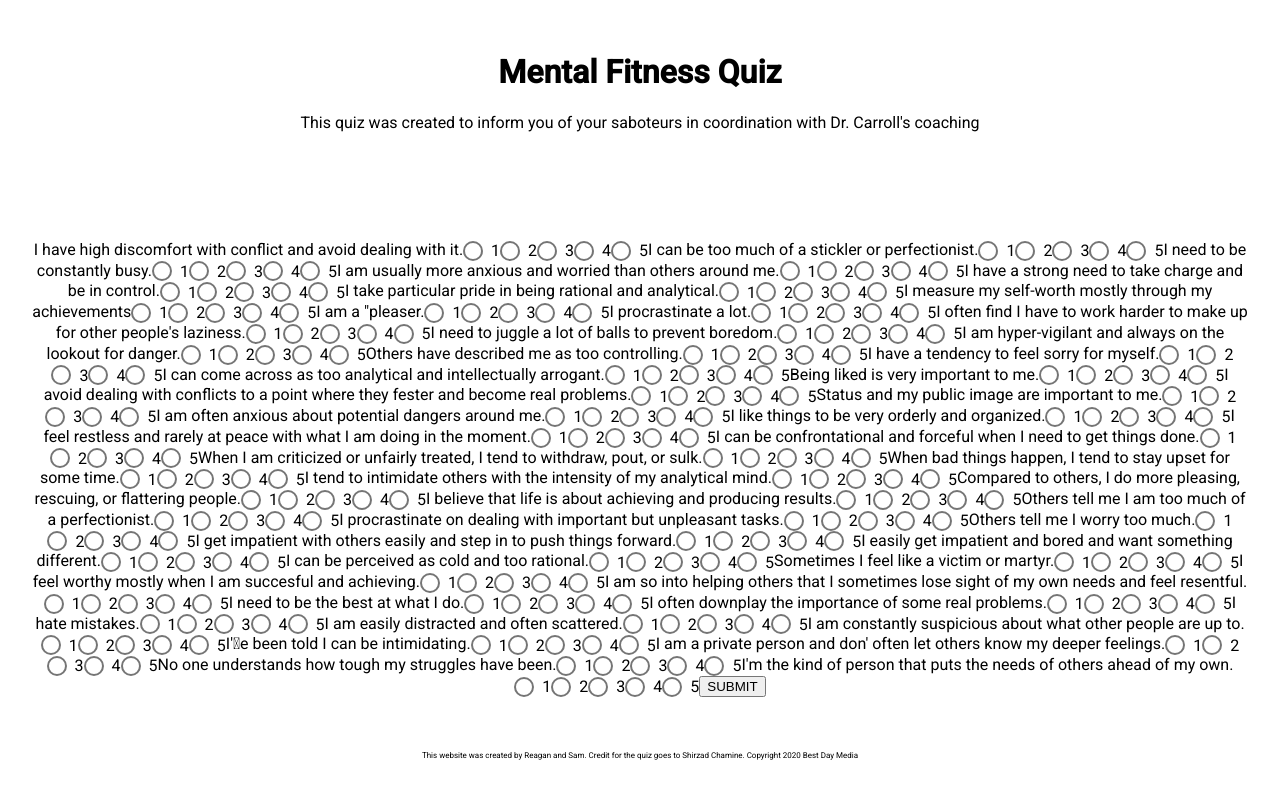
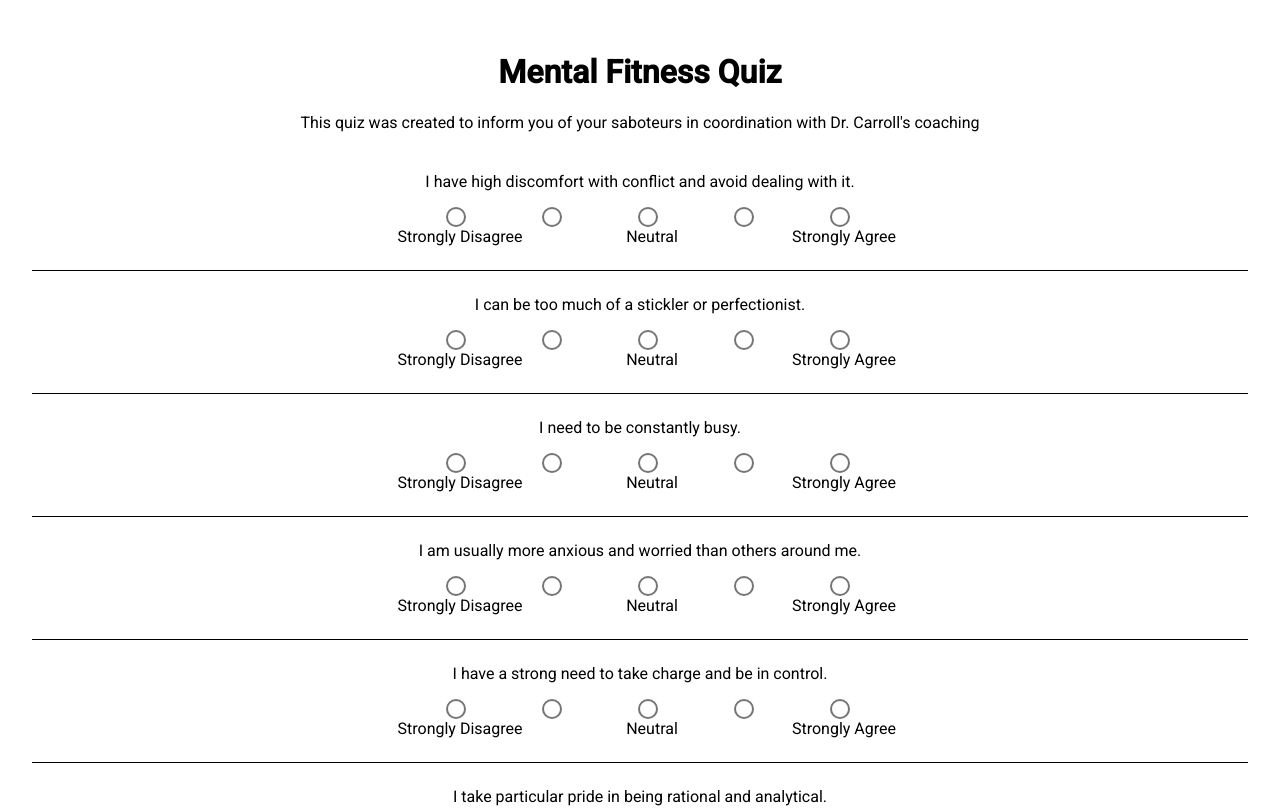
Before and after one commit to reaganhenke/mentalfitnessquiz, an Angular app: page /quiz in a window 1280 px wide. Shown: the top 808 px of the page. Built offline with nearby package versions, Linux system fonts and the light colour scheme.

Commit message:
style quiz and update formatting

```diff
--- a/src/app/app.module.ts
+++ b/src/app/app.module.ts
@@ -7,7 +7,8 @@ import { HeaderComponent } from './header/header.component';
 import { FooterComponent } from './footer/footer.component';
 import { BrowserAnimationsModule } from '@angular/platform-browser/animations';
 import { ReactiveFormsModule } from '@angular/forms';
-import { MatRadioModule } from '@angular/material/radio';
+import { MatRadioModule, MAT_RADIO_DEFAULT_OPTIONS } from '@angular/material/radio';
+import { MatButtonModule } from '@angular/material/button';
 import { QuizComponent } from './quiz/quiz.component';
 
 @NgModule({
@@ -22,9 +23,13 @@ import { QuizComponent } from './quiz/quiz.component';
     AppRoutingModule,
     BrowserAnimationsModule,
     ReactiveFormsModule,
-    MatRadioModule
+    MatRadioModule,
+    MatButtonModule
   ],
-  providers: [],
+  providers: [{
+    provide: MAT_RADIO_DEFAULT_OPTIONS,
+    useValue: { color: 'primary' },
+  }],
   bootstrap: [AppComponent]
 })
 export class AppModule { }
--- a/src/app/quiz/quiz.component.html
+++ b/src/app/quiz/quiz.component.html
@@ -1,20 +1,20 @@
 <form [formGroup]="quizForm">
-  <ng-container *ngFor="let question of questions; index as i">
+  <div class="question-group" *ngFor="let question of questions; index as i">
     <label id="radio-group-{{ i }}">{{ question.text }}</label>
     <mat-radio-group
-      class="radio-group"
+      class="mat-radio-group"
       formControlName="{{ question.text }}"
       attr.aria-labelledby="radio-group-{{ i }}"
     >
       <mat-radio-button
-        class="example-radio-button"
-        *ngFor="let score of scores"
-        [value]="score"
+        class="mat-radio-button"
+        *ngFor="let score of scores; index as i"
+        [value]="i + 1"
       >
         {{ score }}
       </mat-radio-button>
     </mat-radio-group>
-  </ng-container>
+  </div>
 
-  <button (click)="onSubmit()">SUBMIT</button>
+  <button mat-stroked-button color="primary" (click)="onSubmit()">Submit</button>
 </form>
--- a/src/app/quiz/quiz.component.scss
+++ b/src/app/quiz/quiz.component.scss
@@ -0,0 +1,24 @@
+form {
+  display: flex;
+  flex-direction: column;
+}
+
+.question-group {
+  display: flex;
+  flex-direction: column;
+  padding: 1rem;
+  &:not(:last-of-type) {
+    border-bottom: 1px black solid;
+
+  }
+}
+
+.mat-radio-button {
+  width: 6rem;
+}
+
+:host ::ng-deep label {
+  vertical-align: top;
+  flex-direction: column;
+  padding: 0.5rem;
+}
--- a/src/app/quiz/quiz.component.ts
+++ b/src/app/quiz/quiz.component.ts
@@ -10,7 +10,7 @@ import { QUESTIONS } from 'src/shared/quizquestions';
 export class QuizComponent implements OnInit {
   questions = QUESTIONS;
   quizForm = this.fb.group({});
-  scores = [1, 2, 3, 4, 5];
+  scores = ['Strongly Disagree', '', 'Neutral', '', 'Strongly Agree'];
 
   constructor(private fb: FormBuilder) { }
 
--- a/src/shared/quizquestions.ts
+++ b/src/shared/quizquestions.ts
@@ -38,7 +38,7 @@ export const QUESTIONS: Question[] = [
     theme: Saboteur.A
   },
   {
-    text: 'I often find I have to work harder to make up for other people\'\s laziness.',
+    text: 'I often find I have to work harder to make up for other people\'s laziness.',
     theme: Saboteur.S
   },
   {
@@ -166,11 +166,11 @@ export const QUESTIONS: Question[] = [
     theme: Saboteur.HV
   },
   {
-    text: 'I\'\ve been told I can be intimidating.',
+    text: 'I\'ve been told I can be intimidating.',
     theme: Saboteur.C
   },
   {
-    text: 'I am a private person and don\'\t often let others know my deeper feelings.',
+    text: 'I am a private person and don\'t often let others know my deeper feelings.',
     theme: Saboteur.HR
   },
   {
@@ -178,7 +178,7 @@ export const QUESTIONS: Question[] = [
     theme: Saboteur.V
   },
   {
-    text: 'I\'\m the kind of person that puts the needs of others ahead of my own.',
+    text: 'I\'m the kind of person that puts the needs of others ahead of my own.',
     theme: Saboteur.P
   }
 ];
```
